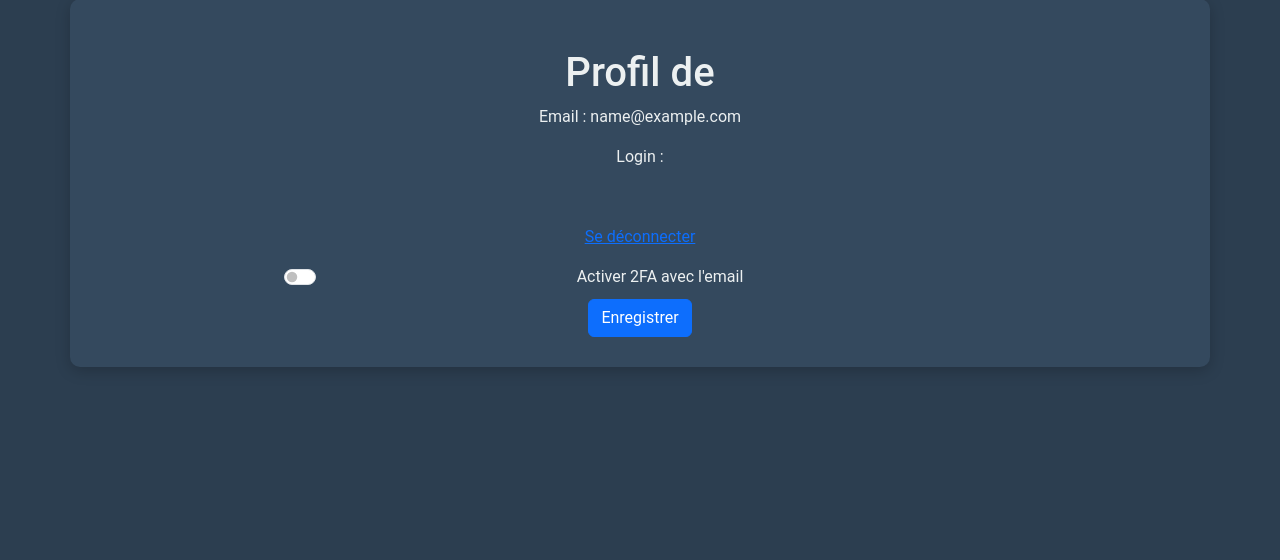
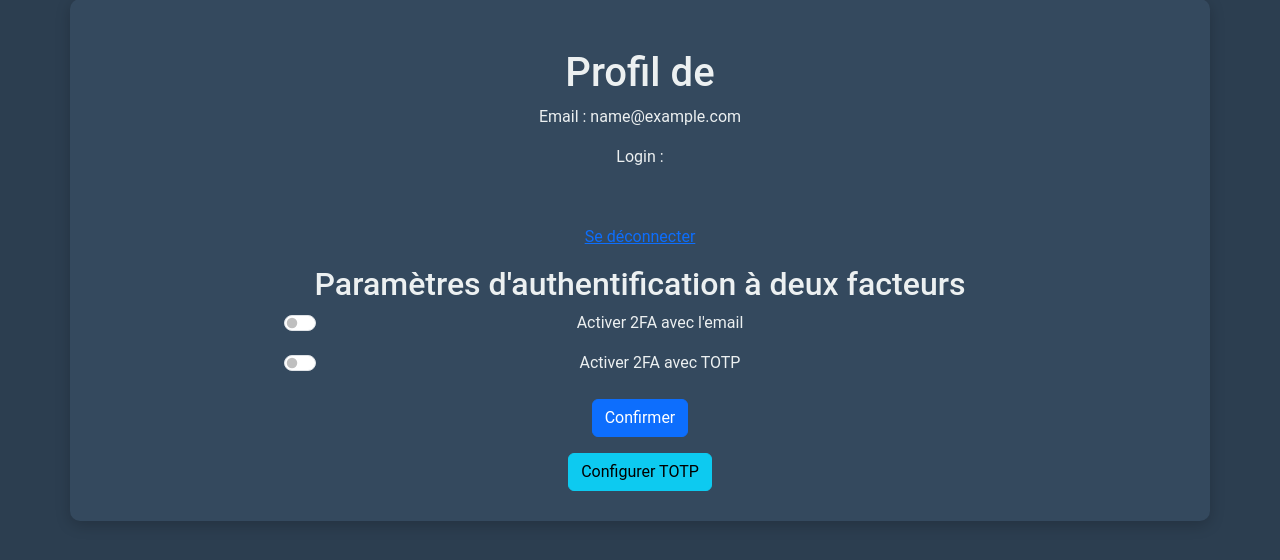
Before and after one commit to WilliamsOz/ft_transcendance, a Django app: page /profil/1/ in a window 1280 px wide. Shown: the part 160-720 px from the top of the page. Run offline with Django 4.2, Linux system fonts and the light colour scheme; the visitor is signed in with stand-in values (Sample User, id 1); some libraries are stand-ins or nearby versions.

Commit message:
2fa done

```diff
--- a/app/User/forms.py
+++ b/app/User/forms.py
@@ -19,3 +19,9 @@ class TwoFactorToggleForm(forms.ModelForm):
                 'id': 'is_two_factor_enabled'
             }),
         }
+
+class TOTPVerificationForm(forms.Form):
+    code = forms.CharField(max_length=100, required=True, widget=forms.TextInput(attrs={
+        'placeholder': 'Enter verification code',
+        'class': 'form-control'
+    }))
--- a/app/User/models.py
+++ b/app/User/models.py
@@ -11,13 +11,13 @@ class User(AbstractUser):
 	profile_photo = models.URLField(verbose_name='Profil picture')
 	token = models.CharField(max_length=255)
 	is_two_factor_enabled = models.BooleanField(default=False)
+	totp_key = models.CharField(max_length=100, blank=True, null=True)
 
 	def __str__(self):
 		return self.login42
 
 	class Meta:
 		verbose_name_plural = "Users"
-
 
 class VerificationCode(models.Model):
     user = models.ForeignKey(User, on_delete=models.CASCADE)
--- a/app/User/templates/User/profil.html
+++ b/app/User/templates/User/profil.html
@@ -13,14 +13,24 @@
     </form>
     <p><a href="#" onclick="submitLogoutForm();">Se déconnecter</a></p>
 
+    <h2>Paramètres d'authentification à deux facteurs</h2>
+
     <form method="post">
         {% csrf_token %}
-        <div class="form-check form-switch custom-switch">
-            <label class="form-check-label" >Activer 2FA avec l'email</label>
-            <input class="form-check-input" type="checkbox" id="is_two_factor_enabled" name="is_two_factor_enabled" {% if form.is_two_factor_enabled.value %}checked{% endif %}>
+        <div class="form-check form-switch custom-switch mb-3">
+            <label class="form-check-label" for="is_two_factor_email_enabled">Activer 2FA avec l'email</label>
+            <input class="form-check-input" type="checkbox" id="is_two_factor_email_enabled" name="is_two_factor_email_enabled" {% if user.is_two_factor_enabled and not user.totp_key %}checked{% endif %}>
         </div>
-        <button type="submit" class="btn btn-primary mt-2">Enregistrer</button>
+
+        <div class="form-check form-switch custom-switch mb-3">
+            <label class="form-check-label" for="is_two_factor_totp_enabled">Activer 2FA avec TOTP</label>
+            <input class="form-check-input" type="checkbox" id="is_two_factor_totp_enabled" name="is_two_factor_totp_enabled" {% if user.totp_key %}checked{% endif %}>
+        </div>
+
+        <button type="submit" class="btn btn-primary mt-2">Confirmer</button>
     </form>
+
+    <a href="{% url 'enable-totp' %}" class="btn btn-info mt-3">Configurer TOTP</a>
 
     <script>
         function submitLogoutForm() {
@@ -29,3 +39,20 @@
     </script>
 {% endif %}
 {% endblock %}
+
+<style>
+    .custom-switch .form-check-input {
+        width: 3em;
+        height: 1.5em;
+        margin-left: -2.5em;
+    }
+    .custom-switch .form-check-input:checked {
+        background-color: #0d6efd;
+    }
+    .custom-switch .form-check-input:focus {
+        box-shadow: 0 0 0 0.25rem rgba(13, 110, 253, 0.25);
+    }
+    .custom-switch .form-check-label {
+        padding-left: 2.5em;
+    }
+</style>
--- a/app/User/views.py
+++ b/app/User/views.py
@@ -3,16 +3,50 @@ from django.shortcuts import render, redirect
 from django.http import HttpResponse
 from dotenv import load_dotenv
 from django.http import JsonResponse
-from django.core.exceptions import ValidationError
+from django.core.exceptions import ValidationError, ObjectDoesNotExist
 from django.contrib.auth import login, authenticate, logout
 from django.views.generic import View
 from django.contrib.auth.decorators import login_required
 from User.models import User
+from .utils import send_verification_code
+from .models import VerificationCode
+from .forms import CodeVerificationForm, TwoFactorToggleForm, TOTPVerificationForm
+from .totp_utils import generate_totp_key, get_totp_uri, verify_totp_code
+import uuid
 
-from .utils import send_verification_code ##
-from .models import VerificationCode ##
-from .forms import CodeVerificationForm, TwoFactorToggleForm #
-import uuid
+@login_required
+def enable_totp(request):
+    user = request.user
+    if not user.totp_key:
+        user.totp_key = generate_totp_key()
+        user.save()
+    totp_uri = get_totp_uri(user, user.totp_key)
+    secret_key = user.totp_key
+    return render(request, 'User/enable_totp.html', {'totp_uri': totp_uri, 'secret_key': secret_key})
+
+def verify_totp(request):
+    user_id = request.session.get('user_id')
+    if not user_id:
+        return redirect('log')
+    try:
+        user = User.objects.get(id=user_id)
+    except User.DoesNotExist:
+        return redirect('log')
+    error = None
+    if request.method == 'POST':
+        form = TOTPVerificationForm(request.POST)
+        if form.is_valid():
+            code = form.cleaned_data.get('code')
+            if verify_totp_code(user.totp_key, code):
+                user.is_two_factor_enabled = True
+                user.save()
+                login(request, user)
+                return redirect('profil', id=user.id)
+            else:
+                error = 'Invalid code'
+    else:
+        form = TOTPVerificationForm()
+    return render(request, 'User/verify_totp.html', {'form': form, 'error': error})
 
 @login_required
 def toggle_two_factor(request):
@@ -65,43 +99,74 @@ def oauth_token(request):
 		return redirect('create-user')
 
 def create_user(request):
-	user_data = request.session.get('user_data')
-	if user_data:
-		try:
-			user = User.objects.get(login42=user_data.get('login'))
-			if user.is_two_factor_enabled:
-				send_verification_code(user)
-				request.session['user_id'] = user.id
-				return redirect('verify-code')
-			else:
-				login(request, user)
-				return redirect('home', id=user.id)
-		except User.DoesNotExist:
-			user = User()
-			user.login42 = user_data.get('login')
-			user.email = user_data.get('email')
-			user.token = user_data.get('token')
-			user.profile_photo = user_data['image']['versions']['small']
-			user.save()
-			send_verification_code(user)
-			request.session['user_id'] = user.id
-		return redirect('home', id=user.id)
-	return redirect('log')
+    user_data = request.session.get('user_data')
+    if user_data:
+        try:
+            user = User.objects.get(login42=user_data.get('login'))
+            if user.is_two_factor_enabled:
+                if user.totp_key:
+                    request.session['user_id'] = user.id
+                    return redirect('verify-totp')
+                else:
+                    send_verification_code(user)
+                    request.session['user_id'] = user.id
+                    return redirect('verify-code')
+            else:
+                login(request, user)
+                return redirect('home', id=user.id)
+        except User.DoesNotExist:
+            user = User()
+            user.login42 = user_data.get('login')
+            user.email = user_data.get('email')
+            user.token = user_data.get('token')
+            user.profile_photo = user_data['image']['versions']['small']
+            user.save()
+            if user.is_two_factor_enabled:
+                send_verification_code(user)
+                request.session['user_id'] = user.id
+                return redirect('verify-code')
+            else:
+                login(request, user)
+                return redirect('home', id=user.id)
+    return redirect('log')
 
 @login_required
 def profil(request, id):
     user = request.user
     if user.id != id:
         return redirect('home', id=user.id)
+    error = None
     if request.method == 'POST':
-        form = TwoFactorToggleForm(request.POST, instance=user)
-        if form.is_valid():
-            form.save()
-            return redirect('profil', id=user.id)
-    else:
-        form = TwoFactorToggleForm(instance=user)
-    return render(request, 'User/profil.html', {'form': form, 'user': user})
+        email_2fa_enabled = 'is_two_factor_email_enabled' in request.POST
+        totp_2fa_enabled = 'is_two_factor_totp_enabled' in request.POST
 
+        if email_2fa_enabled and not user.totp_key:
+            user.is_two_factor_enabled = True
+            user.two_factor_method = 'email'
+        elif totp_2fa_enabled:
+            if not user.totp_key:
+                user.totp_key = generate_totp_key()
+            user.is_two_factor_enabled = True
+            user.two_factor_method = 'totp'
+        else:
+            user.is_two_factor_enabled = False
+            user.totp_key = None
+            user.two_factor_method = 'email'
+        user.save()
+        if 'totp_code' in request.POST:
+            form = TOTPVerificationForm(request.POST)
+            if form.is_valid():
+                code = form.cleaned_data.get('code')
+                if verify_totp_code(user.totp_key, code):
+                    user.is_two_factor_enabled = True
+                    user.save()
+                else:
+                    error = 'Invalid code'
+            else:
+                error = 'Invalid form submission'
+        return redirect('profil', id=user.id)
+    form = TOTPVerificationForm()
+    return render(request, 'User/profil.html', {'user': user, 'form': form, 'error': error})
 
 def verify_code(request):
     user_id = request.session.get('user_id')
--- a/app/app/urls.py
+++ b/app/app/urls.py
@@ -16,7 +16,7 @@ Including another URLconf
 """
 from django.contrib import admin
 from django.urls import path
-from User.views import log, home, create_user, oauth_token, profil, redirect_to_home, verify_code
+from User.views import log, home, create_user, oauth_token, profil, redirect_to_home, verify_code, verify_totp, enable_totp
 from Game.views import rapid_game_auth, create_tournament, play_game, home_game, player_registration, start_tournament, end_match, ia_game, play_ia_game
 from Game.views import morpion_game , save_morpion_game, game_history, game_over , morpion_form
 from django.contrib.auth.views import LogoutView
@@ -31,6 +31,9 @@ urlpatterns = [
 	path('create-user/', create_user, name='create-user'),
 	path('verify-code/', verify_code, name='verify-code'),
 	path('profil/<int:id>/', profil, name='profil'),
+	path('enable-totp/', enable_totp, name='enable-totp'),
+	path('verify-totp/', verify_totp, name='verify-totp'),
+
 	path('redirect/', redirect_to_home, name='redirect_to_home'),
 	path('logout/', LogoutView.as_view(template_name='User/login.html'), name='logout'),
 
--- a/requirements.txt
+++ b/requirements.txt
@@ -6,3 +6,4 @@ pillow==10.3.0
 python-dotenv==1.0.1
 requests==2.31.0
 gunicorn==22.0.0
+pyotp==2.9.0
```
Also changed, not shown: app/User/templates/User/enable_totp.html (added, +9 -0 lines), app/User/templates/User/verify_totp.html (added, +9 -0 lines), app/User/totp_utils.py (added, +11 -0 lines), app/User/utils.py (line endings or trailing spaces).
